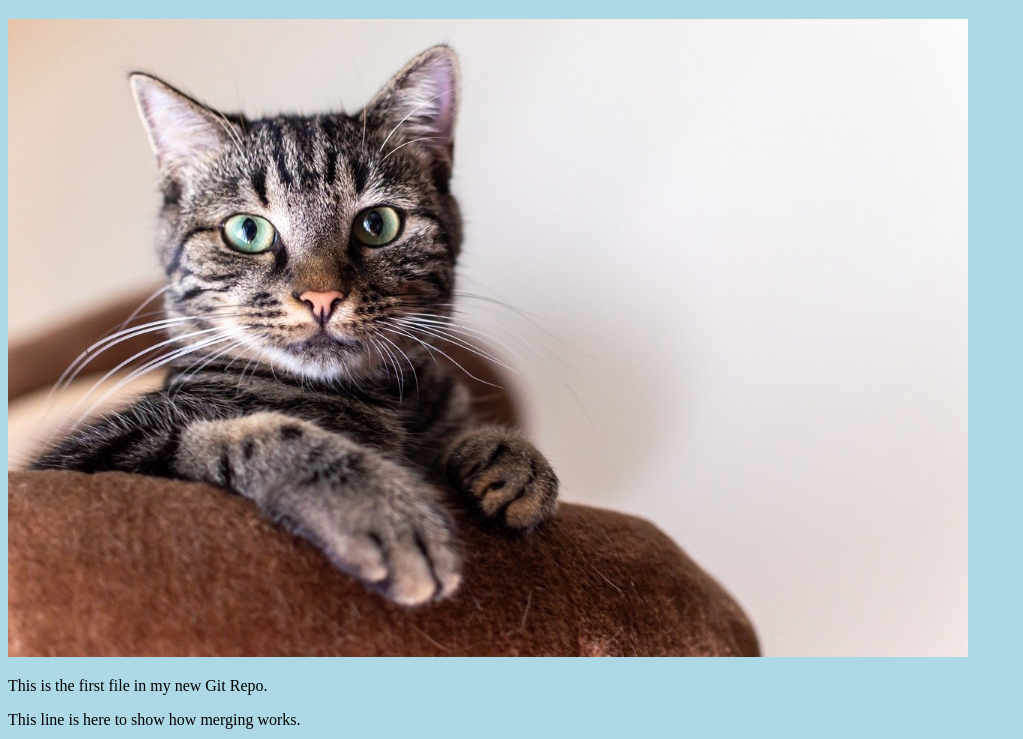
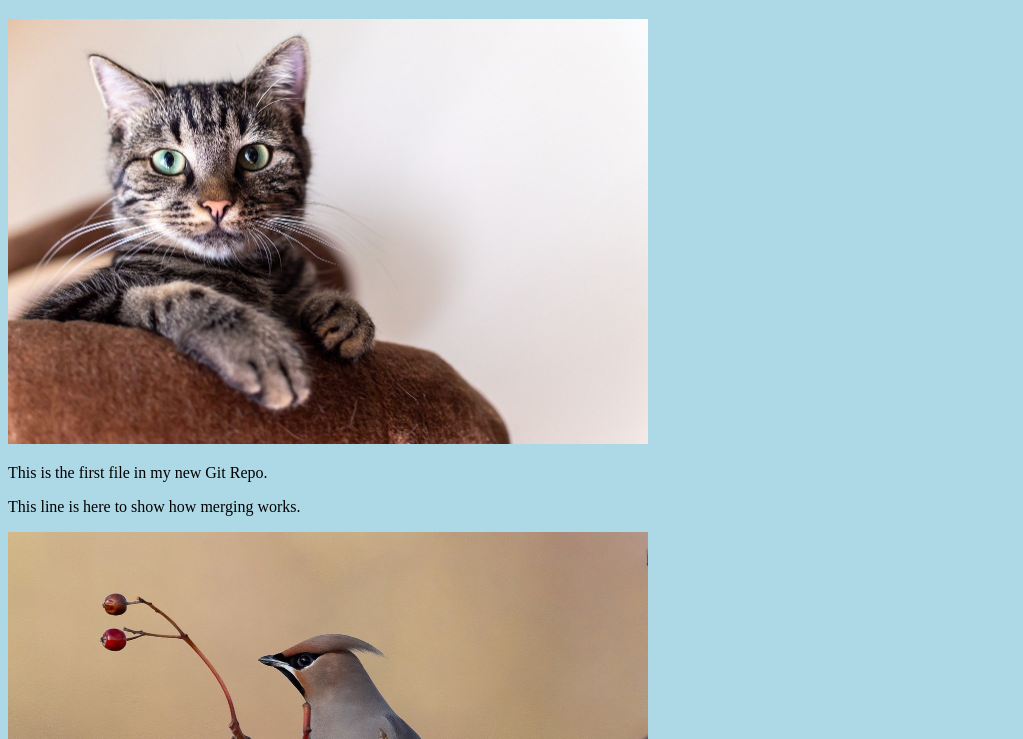
Before and after one commit to Latiler/Latiler.github.io, a plain HTML site: page index.html in a window 1280 px wide. Shown: the part 61-800 px from the top of the page, without its empty margins (0-1023 px from the left). Drawn offline with Linux system fonts and the light colour scheme.

Commit message:
Updated index.html. Resized image.

```diff
--- a/index.html
+++ b/index.html
@@ -10,7 +10,7 @@
     <body>
         <h1>Hello World!</h1>
         <div>
-            <img src="./images/cat.jpg" alt="A cat looking at us" style="width: 100%; max-width: 960px" />
+            <img src="./images/cat.jpg" alt="A cat looking at us" style="width: 100%; max-width: 640px" />
         </div>
         <p>This is the first file in my new Git Repo.</p>
         <p>This line is here to show how merging works.</p>
```
